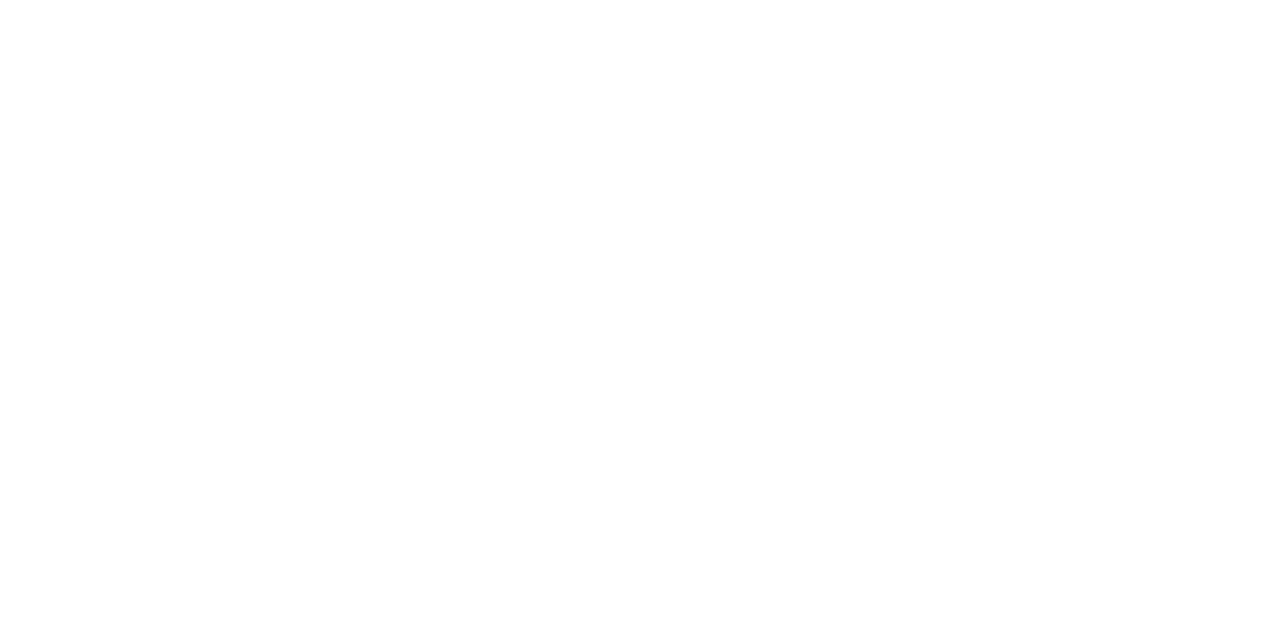
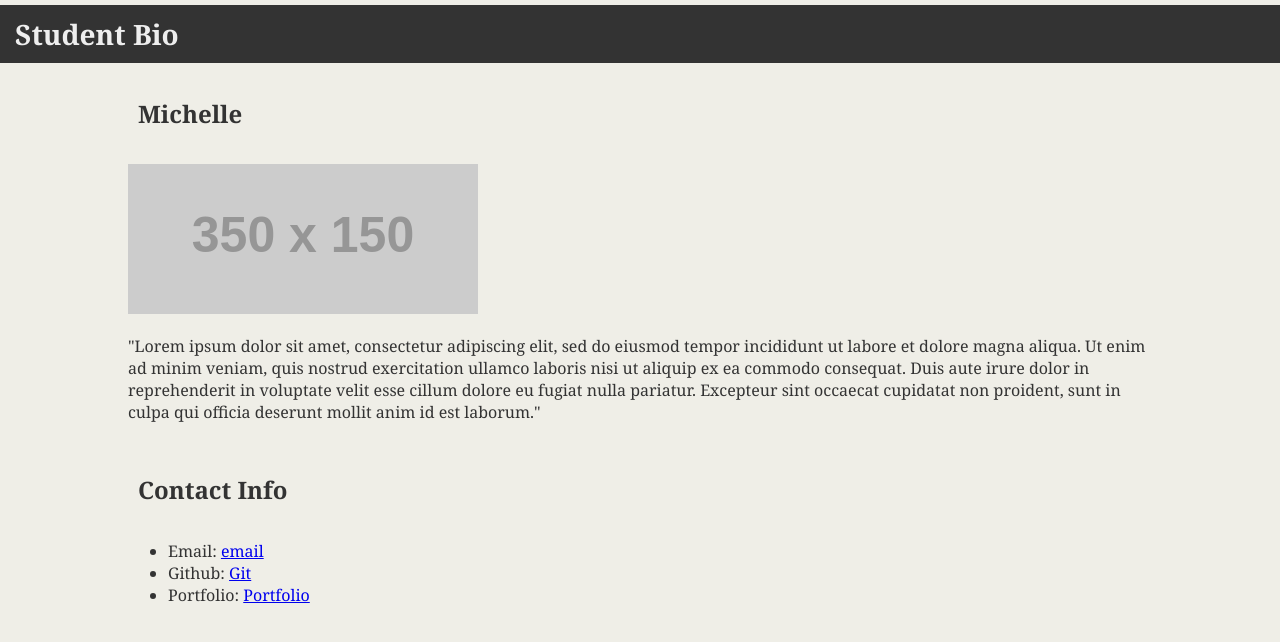
Before and after one commit to michellechristina/quickdemoapp, a plain HTML site: page index.html in a window 1280 px wide. Drawn offline with Linux system fonts and the light colour scheme; placeholder pictures from the web are drawn by us.

Commit message:
initial stuff

```diff
--- /dev/null
+++ b/css/style.css
@@ -0,0 +1,33 @@
+body {
+    background-color:#efeee7;
+    font-family: "Georgia",Times New Roman,Times,serif;
+    color:#333;
+    margin: 0;
+    padding: 0;
+}
+
+header {
+    background-color: #333;
+
+}
+
+h1 {
+    color: #eee;
+    font-size: 28px;
+    margin: 5px;
+    padding: 10px;
+}
+
+h3 {
+    font-size: 24px;
+    padding: 10px;
+}
+
+.container {
+    width: 1024px;
+    margin: 0 auto;
+}
+
+#bio, #contact, #pic {
+    float: left;
+}
--- a/index.html
+++ b/index.html
@@ -1,12 +1,46 @@
 <!DOCTYPE html>
 <html lang="en">
+
 <head>
     <meta charset="UTF-8">
     <meta name="viewport" content="width=device-width, initial-scale=1.0">
     <meta http-equiv="X-UA-Compatible" content="ie=edge">
-    <title>Document</title>
+    <title>Bio</title>
+
+    <link rel="stylesheet" type="text/css" href="css/style.css">
+
 </head>
+
 <body>
+    <header>
+        <h1>Student Bio</h1>
+    </header>
 
+    <div class="container">
+        <h3>Michelle</h3>
+
+        <section id="pic">
+            <img src="http://via.placeholder.com/350x150">
+        </section>
+
+        <section id="bio">
+            <p>
+                "Lorem ipsum dolor sit amet, consectetur adipiscing elit, sed do eiusmod tempor incididunt ut labore et dolore magna aliqua.
+                Ut enim ad minim veniam, quis nostrud exercitation ullamco laboris nisi ut aliquip ex ea commodo consequat.
+                Duis aute irure dolor in reprehenderit in voluptate velit esse cillum dolore eu fugiat nulla pariatur. Excepteur
+                sint occaecat cupidatat non proident, sunt in culpa qui officia deserunt mollit anim id est laborum."
+            </p>
+        </section>
+
+        <section id="contact">
+            <h3>Contact Info</h3>
+            <ul>
+                <li>Email: <a href="http://www.gifthub.com">email</a></li>
+                <li>Github: <a href="http://www.gifthub.com">Git</a></li>
+                <li>Portfolio: <a href="#">Portfolio</a></li>
+            </ul>
+        </section>
+    </div>
 </body>
+
 </html>
```
